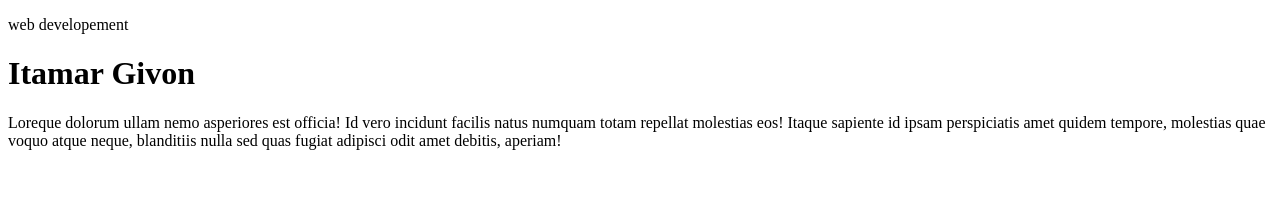
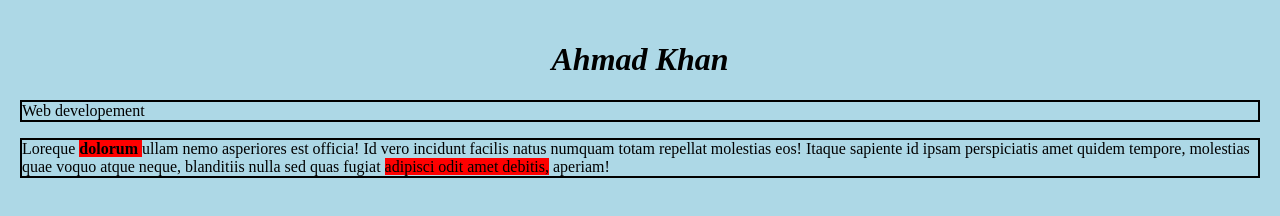
Before and after one commit to WebUp-dci-fbw7/webup, a plain HTML site: page ahmad_website/index.html in a window 1280 px wide. Drawn offline with Linux system fonts and the light colour scheme.

Commit message:
New changes to Webup

```diff
--- a/ahmad_website/index.html
+++ b/ahmad_website/index.html
@@ -4,16 +4,16 @@
    <meta charset="UTF-8">
    <meta name="viewport" content="width=device-width, initial-scale=1.0">
    <meta http-equiv="X-UA-Compatible" content="ie=edge">
+   <link rel="stylesheet" type="text/css" href="main.css"/>
    <title>Document</title>
  </head>
   <body>
-  <title>home</title>
-  <p>web developement</p>
-  <h1>Itamar Givon</h1>
+   <h1>Ahmad Khan</h1>
+   <p>Web developement</p>
 
-<p>Loreque dolorum ullam nemo asperiores est officia! Id vero incidunt facilis natus numquam totam
+   <p class="id">Loreque <strong>dolorum </strong>ullam nemo asperiores est officia! Id vero incidunt facilis natus numquam totam
  repellat molestias eos! Itaque sapiente id ipsam perspiciatis amet quidem tempore, molestias quae
- voquo atque neque, blanditiis nulla sed quas fugiat adipisci odit amet debitis, aperiam!</p>
+ voquo atque neque, blanditiis nulla sed quas fugiat <mark>adipisci odit amet debitis,</mark> aperiam!</p>
 
 </body>
 </html>
--- a/ahmad_website/main.css
+++ b/ahmad_website/main.css
@@ -1,14 +1,23 @@
 body {
-
-margin 50;
-background black;
+background-color: lightblue;
+margin: 10px;
+padding: 10px;
 
 }
+
 p {
+  border: 2px solid black;
 
-margin 20;
 }
-background {
 
-backround-color red;
+h1 {
+  text-align: center;
+  font-style: italic;
+  font-weight: bold;
+  text-shadow: 2px;
+
 }
+
+mark, strong {
+  background-color: red;
+}
```
Also changed, not shown: 2 other files. Lines whose indentation alone changed are shown as unchanged.
